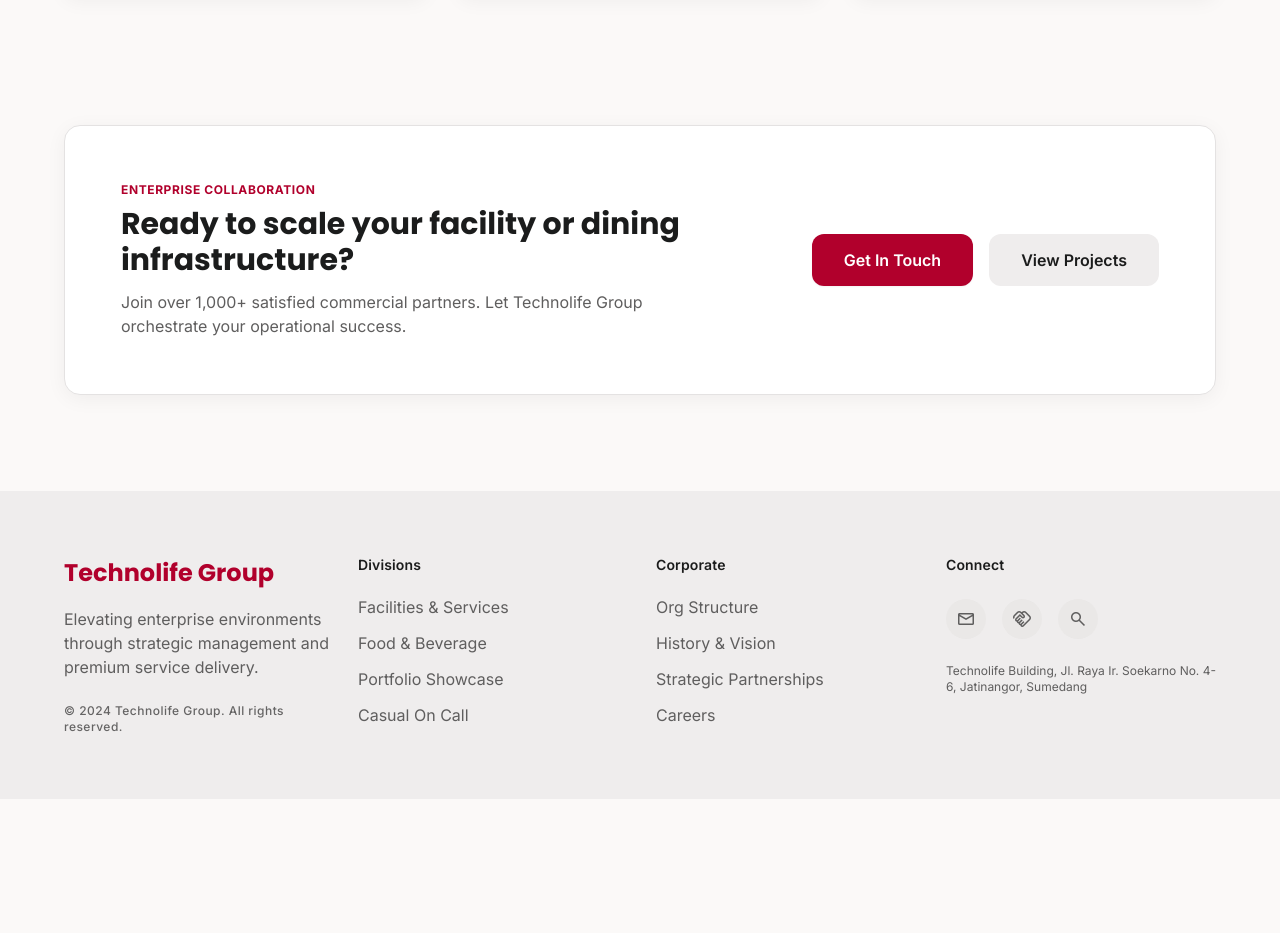
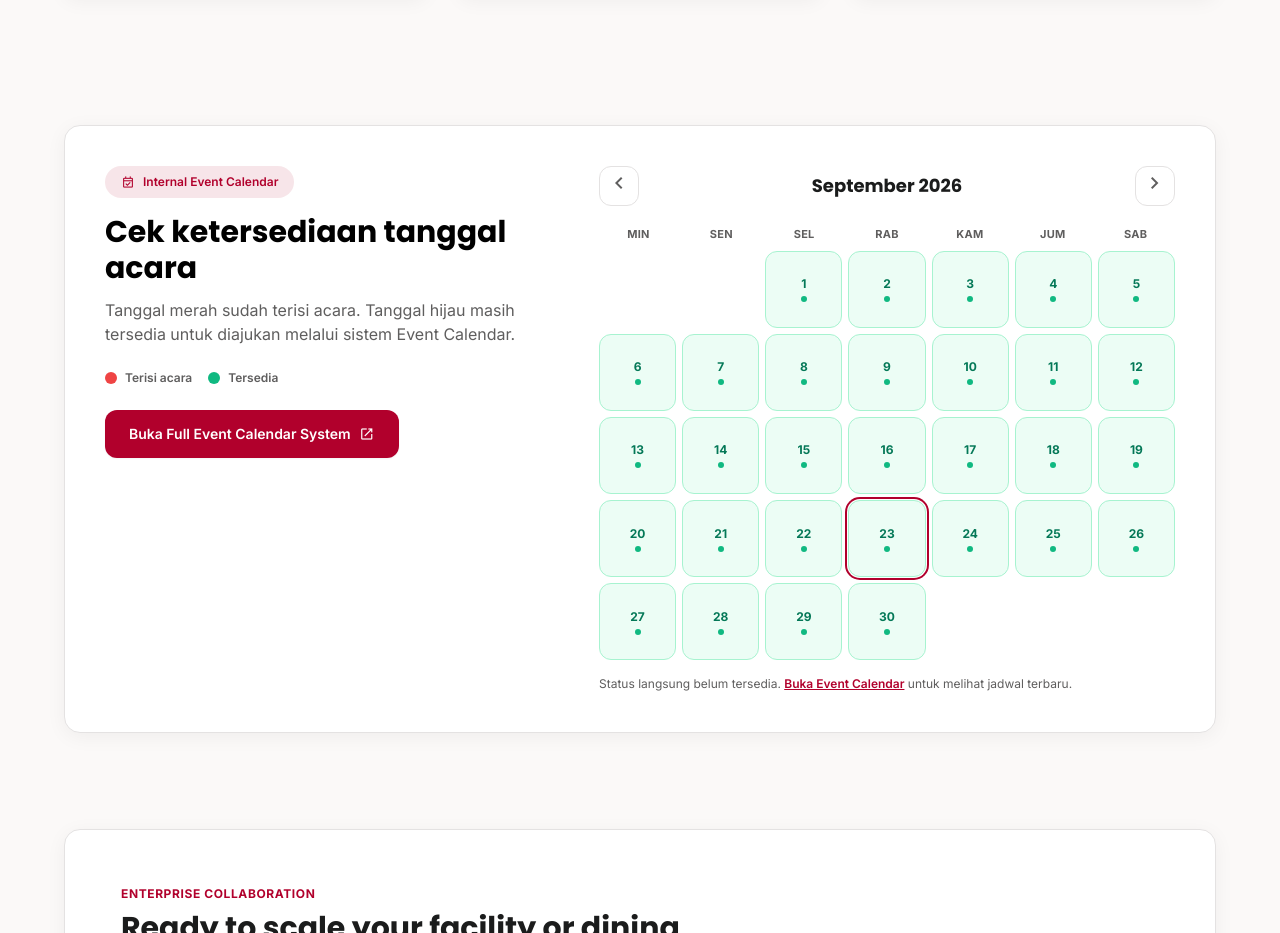
Before and after one commit to melanianggraena/Website-Technolife, a plain HTML site: page index.html in a window 1280 px wide. Shown: the part 1848-2781 px from the top of the page. Before the commit the page ends 2647 px from the top, so only its background shows below. Drawn offline with nearby package versions, Linux system fonts and the light colour scheme; no server answers.

Commit message:
eventcalender

```diff
--- a/index.html
+++ b/index.html
@@ -455,6 +455,42 @@
             </div>
         </section>
 
+        <!-- Internal Event Calendar Integration -->
+        <section class="max-w-container-max-width mx-auto px-margin-mobile md:px-margin-desktop mb-24" id="event-calendar">
+            <div class="bg-surface-white rounded-2xl p-6 md:p-10 ambient-shadow border border-surface-variant">
+                <div class="flex flex-col lg:flex-row gap-8 lg:items-start lg:justify-between">
+                    <div class="max-w-md">
+                        <div class="inline-flex items-center gap-2 bg-primary/10 text-primary px-4 py-1.5 rounded-full text-xs font-semibold mb-4">
+                            <span class="material-symbols-outlined text-sm">event_available</span>
+                            <span>Internal Event Calendar</span>
+                        </div>
+                        <h2 class="font-headline-lg text-2xl md:text-3xl font-bold text-pure-black mb-3">Cek ketersediaan tanggal acara</h2>
+                        <p class="text-secondary text-sm md:text-base mb-6">Tanggal merah sudah terisi acara. Tanggal hijau masih tersedia untuk diajukan melalui sistem Event Calendar.</p>
+                        <div class="flex flex-wrap gap-x-4 gap-y-2 text-xs font-semibold text-secondary mb-6" aria-label="Keterangan kalender">
+                            <span class="inline-flex items-center gap-2"><i class="w-3 h-3 rounded-full bg-red-500"></i> Terisi acara</span>
+                            <span class="inline-flex items-center gap-2"><i class="w-3 h-3 rounded-full bg-emerald-500"></i> Tersedia</span>
+                        </div>
+                        <a href="http://127.0.0.1:8001" class="inline-flex items-center gap-2 bg-primary hover:bg-deep-crimson text-white px-6 py-3 rounded-xl font-semibold text-sm smooth-transition shadow-sm">
+                            Buka Full Event Calendar System
+                            <span class="material-symbols-outlined text-base">open_in_new</span>
+                        </a>
+                    </div>
+                    <div class="w-full max-w-xl" id="eventCalendarWidget" data-calendar-api="http://127.0.0.1:8001/api/public/calendar" data-calendar-url="http://127.0.0.1:8001">
+                        <div class="flex items-center justify-between mb-5">
+                            <button type="button" data-calendar-prev class="w-10 h-10 rounded-xl border border-surface-variant text-secondary hover:text-primary hover:bg-primary/5 transition-colors" aria-label="Bulan sebelumnya"><span class="material-symbols-outlined">chevron_left</span></button>
+                            <h3 data-calendar-month class="font-headline-md text-lg font-bold text-on-surface capitalize" aria-live="polite">Memuat kalender...</h3>
+                            <button type="button" data-calendar-next class="w-10 h-10 rounded-xl border border-surface-variant text-secondary hover:text-primary hover:bg-primary/5 transition-colors" aria-label="Bulan berikutnya"><span class="material-symbols-outlined">chevron_right</span></button>
+                        </div>
+                        <div class="grid grid-cols-7 gap-1 text-center text-[11px] font-bold uppercase tracking-wide text-secondary mb-2">
+                            <span>Min</span><span>Sen</span><span>Sel</span><span>Rab</span><span>Kam</span><span>Jum</span><span>Sab</span>
+                        </div>
+                        <div data-calendar-days class="grid grid-cols-7 gap-1.5" aria-label="Kalender ketersediaan acara"></div>
+                        <p data-calendar-status class="text-xs text-secondary mt-4" aria-live="polite">Menghubungkan ke Event Calendar...</p>
+                    </div>
+                </div>
+            </div>
+        </section>
+
         <!-- Trust & Enterprise CTA Section -->
         <section class="max-w-container-max-width mx-auto px-margin-mobile md:px-margin-desktop mb-24">
             <div class="bg-surface-white rounded-2xl p-8 md:p-14 ambient-shadow border border-surface-variant flex flex-col md:flex-row items-center justify-between gap-8">
@@ -649,5 +685,6 @@
     <script src="js/data-store.js"></script>
     <script src="js/supabase-sync.js"></script>
     <script src="js/app.js"></script>
+    <script src="js/event-calendar-widget.js"></script>
 </body>
 </html>
--- /dev/null
+++ b/js/event-calendar-widget.js
@@ -0,0 +1,74 @@
+(() => {
+    const widget = document.getElementById('eventCalendarWidget');
+    if (!widget) return;
+
+    const monthLabel = widget.querySelector('[data-calendar-month]');
+    const daysContainer = widget.querySelector('[data-calendar-days]');
+    const statusLabel = widget.querySelector('[data-calendar-status]');
+    const previousButton = widget.querySelector('[data-calendar-prev]');
+    const nextButton = widget.querySelector('[data-calendar-next]');
+    const apiUrl = widget.dataset.calendarApi;
+    const calendarUrl = widget.dataset.calendarUrl;
+    let currentMonth = new Date();
+    currentMonth = new Date(currentMonth.getFullYear(), currentMonth.getMonth(), 1);
+
+    const pad = value => String(value).padStart(2, '0');
+    const dateKey = (year, month, day) => `${year}-${pad(month + 1)}-${pad(day)}`;
+
+    function render(busyDates = new Set()) {
+        const year = currentMonth.getFullYear();
+        const month = currentMonth.getMonth();
+        const firstDay = new Date(year, month, 1).getDay();
+        const dayCount = new Date(year, month + 1, 0).getDate();
+        const today = new Date();
+
+        monthLabel.textContent = currentMonth.toLocaleDateString('id-ID', { month: 'long', year: 'numeric' });
+        daysContainer.innerHTML = '';
+
+        for (let empty = 0; empty < firstDay; empty += 1) {
+            daysContainer.insertAdjacentHTML('beforeend', '<span aria-hidden="true" class="aspect-square"></span>');
+        }
+
+        for (let day = 1; day <= dayCount; day += 1) {
+            const key = dateKey(year, month, day);
+            const isBusy = busyDates.has(key);
+            const isToday = day === today.getDate() && month === today.getMonth() && year === today.getFullYear();
+            const stateClass = isBusy ? 'bg-red-50 text-red-700 border-red-200' : 'bg-emerald-50 text-emerald-700 border-emerald-200';
+            const stateText = isBusy ? 'Terisi acara' : 'Tersedia untuk booking';
+
+            daysContainer.insertAdjacentHTML('beforeend', `
+                <a href="${calendarUrl}" title="${key}: ${stateText}" aria-label="${key}: ${stateText}" class="aspect-square min-h-10 rounded-xl border ${stateClass} ${isToday ? 'ring-2 ring-primary ring-offset-1' : ''} flex flex-col items-center justify-center text-xs font-bold hover:scale-105 transition-transform">
+                    <span>${day}</span>
+                    <span class="w-1.5 h-1.5 rounded-full ${isBusy ? 'bg-red-500' : 'bg-emerald-500'} mt-1"></span>
+                </a>
+            `);
+        }
+    }
+
+    async function loadCalendar() {
+        const month = `${currentMonth.getFullYear()}-${pad(currentMonth.getMonth() + 1)}`;
+        statusLabel.textContent = 'Memuat ketersediaan tanggal...';
+        try {
+            const response = await fetch(`${apiUrl}?month=${month}`);
+            if (!response.ok) throw new Error('Calendar service unavailable');
+            const data = await response.json();
+            const busyDates = new Set(data.busy_dates || []);
+            render(busyDates);
+            statusLabel.textContent = `${busyDates.size} tanggal terisi pada bulan ini. Klik tanggal untuk membuka sistem kalender.`;
+        } catch (error) {
+            render();
+            statusLabel.innerHTML = 'Status langsung belum tersedia. <a class="text-primary underline font-semibold" href="' + calendarUrl + '">Buka Event Calendar</a> untuk melihat jadwal terbaru.';
+        }
+    }
+
+    previousButton.addEventListener('click', () => {
+        currentMonth = new Date(currentMonth.getFullYear(), currentMonth.getMonth() - 1, 1);
+        loadCalendar();
+    });
+    nextButton.addEventListener('click', () => {
+        currentMonth = new Date(currentMonth.getFullYear(), currentMonth.getMonth() + 1, 1);
+        loadCalendar();
+    });
+
+    loadCalendar();
+})();
```
